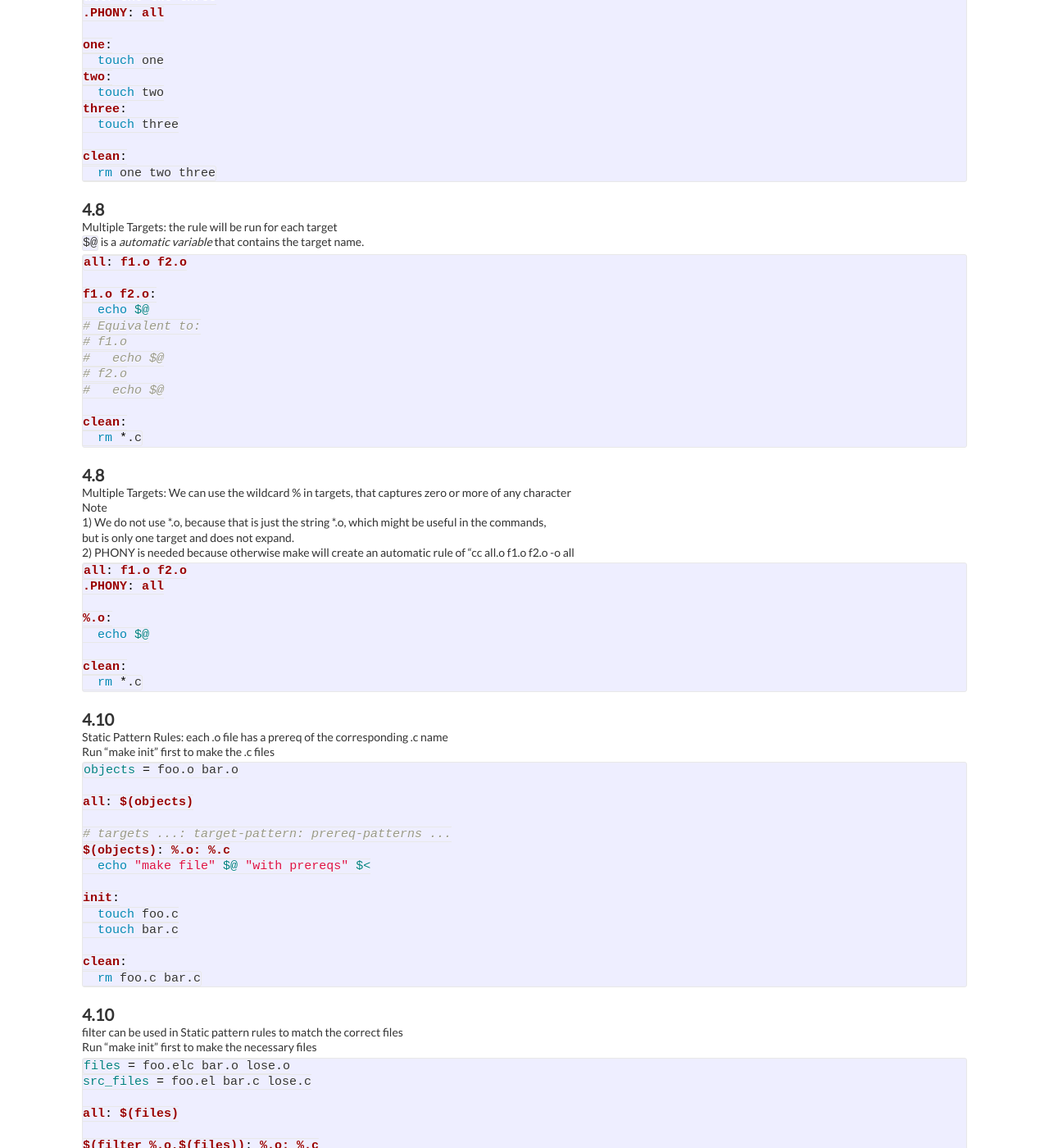
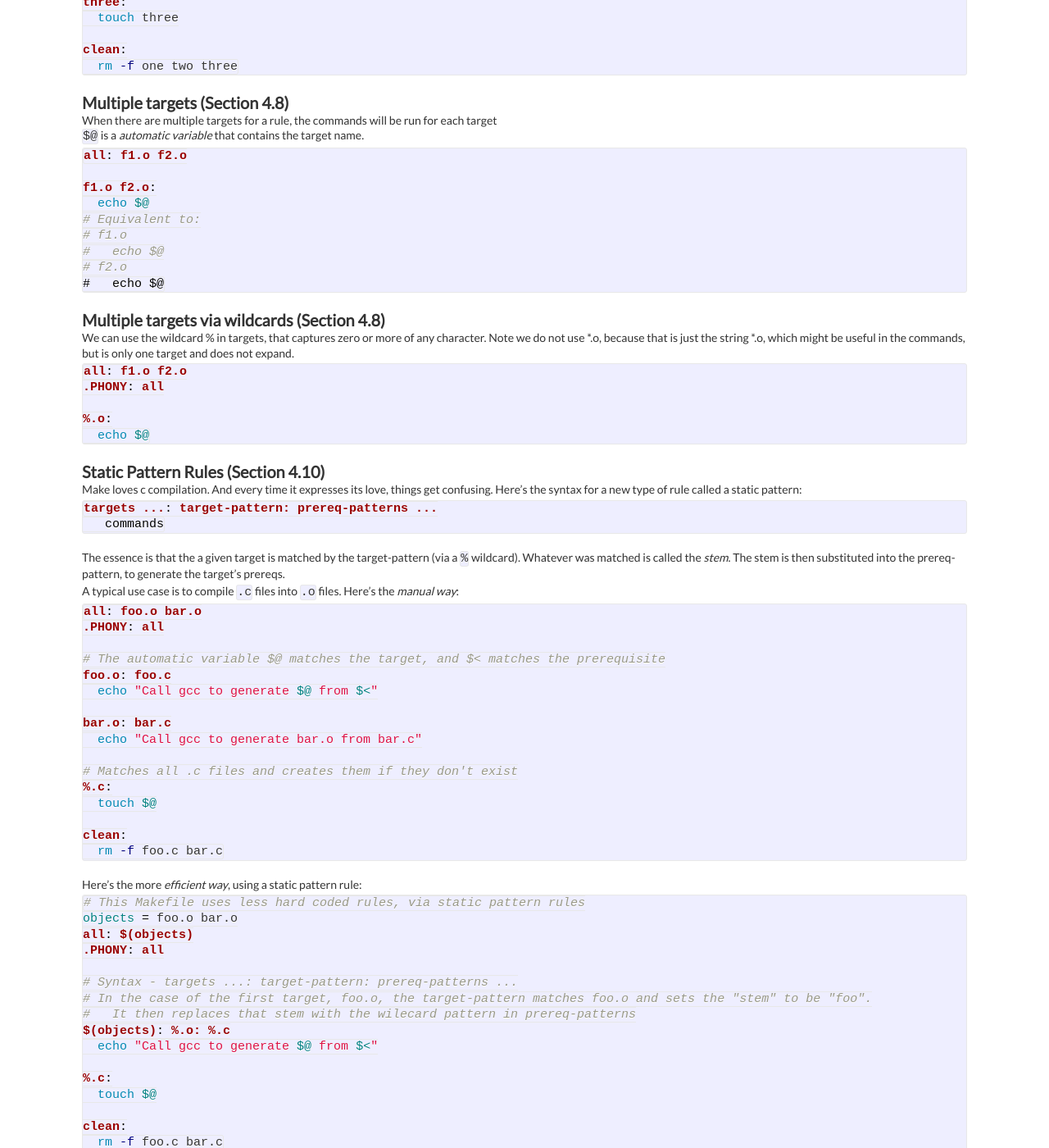
Before and after one commit to theicfire/makefiletutorial, a Jekyll site: the page built from index.md, in a window 1280 px wide and 1400 px high, scrolled down 3102 px. Shown: the whole window at 82% size. Built offline with Jekyll 4.4.1, drawn with Linux system fonts in a browser that asks for light colours; some of the changed text lies outside the part shown.

Commit message:
Better examples

```diff
--- a/index.md
+++ b/index.md
@@ -10,7 +10,20 @@
 - Target, goal, dependency
 -->
 
-**Intro**
+**Makefile Syntax**
+A Makefile consists of a set of *rules*. A rule generally looks like this:
+{% highlight txt %}
+targets : prerequisities
+   command
+   command
+   command
+{% endhighlight %}
+
+- The *targets* are file names, seperated by spaces. Typically, there is only one per rule.
+- The *commands* are a series of steps typically used to make the target(s). These *need to start with a tab character*, not spaces.
+- The *prerequisites* are also file names, seperated by spaces. These files need to exist before the commands for the target are run.
+
+**Simple Examples**
 This makefile has a single target, called `some_file`. The default target is the first target, so in this case `some_file` will run.
 {% highlight make %}
 some_file:
@@ -62,7 +75,7 @@
 	touch some_file
 
 clean:
-	rm some_file
+	rm -f some_file
 {% endhighlight %}
 
 Adding `.PHONY` to a target will prevent make from confusing the phony target with a file name. In this example, if the file "clean" is created, make clean will still be run. `.PHONY` is great to use, but I'll skip it in the rest of the examples for simplicity.
@@ -73,12 +86,12 @@
 
 .PHONY: clean
 clean:
-	rm some_file
-	rm clean
+	rm -f some_file
+	rm -f clean
 {% endhighlight %}
 
 **Variables (Section 2.4)**
-Variables can only be strings. Here's an example:
+Variables can only be strings. Here's an example of using them:
 {% highlight make %}
 files = file1 file2
 some_file: $(files)
@@ -91,47 +104,28 @@
 	touch file2
 
 clean:
-	rm file1 file2 some_file
-{% endhighlight %}
-
-
-**blah.c file**
-Some of the below examples will require this `blah.c` file:
-{% highlight c %}
-#include<stdio.h>
-#include <string.h>
-
-int main()
-{
-   printf("hello there\n");
-   return 0;
-}
+	rm -f file1 file2 some_file
 {% endhighlight %}
 
 **Magic Implicit Commands (Section 2.5)**
 Probably one of the most confusing parts about Make is the hidden coupling between Make and GCC. Make was largely made for GCC, and so makes compiling C/C++ programs "easy".
 
-If we have a target that is an object file (ends with .o), there is an *implicit command* that will be `cc -c file.c -o file.o`.
 {% highlight make %}
-# Requires blah.c
+# Implicit command of: "cc %blah.o -o blah"
+# Note: Do not put a comment inside of the blah.o rule; the implicit rule will not run!
+blah:
 
 # Implicit command of: "cc -c blah.c -o blah.o"
-# Note: 1) Do not put a comment inside of the blah.o rule; the implicit rule will not run!
-# 		2) If there is no blah.c file, the implicit rule will not run and will not complain.
 blah.o:
 
+blah.c:
+	echo "int main() { return 0; }" > blah.c
+
 clean:
-	rm blah.o
+	rm -f blah.o blah blah.c
 {% endhighlight %}
 
-**4.1**
-Print literal '$'
-{% highlight make %}
-some_file:
-	echo $$
-{% endhighlight %}
-
-**4.2**
+**Using Wildcard Characters (Section 4.2)**
 We can use wildcards in the target, prerequisites, or commands.
 Valid wildcards are `*, ?, [...]`
 {% highlight make %}
@@ -143,11 +137,11 @@
 	touch f2.c
 
 clean:
-	rm *.c
+	rm -f *.c
 
 {% endhighlight %}
 
-**4.2.3**
+**The Wildcard Function (Section 4.2.3)**
 We CANNOT use wildcards in other places, like variable declarations or function arguments
 Use the wildcard function instead.
 {% highlight make %}
@@ -160,12 +154,12 @@
 	echo $(objects)
 
 clean:
-	rm *.c
+	rm -f *.c
 
 
 {% endhighlight %}
 
-**4.3.2**
+**The vpath Directive (Section 4.3.2)**
 Use vpath to specify where some set of prerequisites exist. The format is `vpath <pattern> <directories, space/colon seperated>`
 `<pattern>` can have a `%`, which matches any zero or more characters.
 You can also do this globallyish with the variable VPATH
@@ -184,14 +178,12 @@
 
 clean:
 	rm -rf ../headers
-	rm some_binary
+	rm -f some_binary
 
 {% endhighlight %}
 
-**4.4**
-Making multiple targets? Make a phony 'all'!
-Note here PHONY is *after* all, because the target is seen as 'all' instead of PHONY,
-giving better error dumps.
+**The all target (Section 4.4)**
+Making multiple targets and you want all of them to run? Make a `all` target and designate it as `.PHONY`
 {% highlight make %}
 all: one two three
 .PHONY: all
@@ -204,12 +196,12 @@
 	touch three
 
 clean:
-	rm one two three
+	rm -f one two three
 
 {% endhighlight %}
 
-**4.8**
-Multiple Targets: the rule will be run for each target
+**Multiple targets (Section 4.8)**
+When there are multiple targets for a rule, the commands will be run for each target
 `$@` is a *automatic variable* that contains the target name.
 {% highlight make %}
 
@@ -223,17 +215,11 @@
 # f2.o
 # 	echo $@
 
-clean:
-	rm *.c
-
 {% endhighlight %}
 
-**4.8**
-Multiple Targets: We can use the wildcard % in targets, that captures zero or more of any character
-Note
-	1) We do not use *.o, because that is just the string *.o, which might be useful in the commands,
+**Multiple targets via wildcards (Section 4.8)**
+We can use the wildcard % in targets, that captures zero or more of any character. Note we do not use *.o, because that is just the string *.o, which might be useful in the commands,
 but is only one target and does not expand.
-	2) PHONY is needed because otherwise make will create an automatic rule of "cc all.o f1.o f2.o -o all
 <!--
 TODO why was this not a problem when I didn't use the % wildcard?
 -->
@@ -245,54 +231,80 @@
 %.o:
 	echo $@
 
-clean:
-	rm *.c
 {% endhighlight %}
 
-**4.10**
-Static Pattern Rules: each .o file has a prereq of the corresponding .c name
-Run "make init" first to make the .c files
+**Static Pattern Rules (Section 4.10)**
+Make loves c compilation. And every time it expresses its love, things get confusing. Here's the syntax for a new type of rule called a static pattern:
 {% highlight make %}
-objects = foo.o bar.o
+targets ...: target-pattern: prereq-patterns ...
+   commands
+{% endhighlight %}
 
-all: $(objects)
+The essence is that the a given target is matched by the target-pattern (via a `%` wildcard). Whatever was matched is called the *stem*. The stem is then substituted into the prereq-pattern, to generate the target's prereqs.
 
-# targets ...: target-pattern: prereq-patterns ...
-$(objects): %.o: %.c
-	echo "make file" $@ "with prereqs" $<
+A typical use case is to compile `.c` files into `.o` files. Here's the *manual way*:
+{% highlight make %}
+all: foo.o bar.o
+.PHONY: all
 
-init:
-	touch foo.c
-	touch bar.c
+# The automatic variable $@ matches the target, and $< matches the prerequisite
+foo.o: foo.c
+	echo "Call gcc to generate $@ from $<"
+
+bar.o: bar.c
+	echo "Call gcc to generate bar.o from bar.c"
+
+# Matches all .c files and creates them if they don't exist
+%.c:
+	touch $@
 
 clean:
-	rm foo.c bar.c
+	rm -f foo.c bar.c
+{% endhighlight %}
+
+Here's the more *efficient way*, using a static pattern rule:
+{% highlight make %}
+# This Makefile uses less hard coded rules, via static pattern rules
+objects = foo.o bar.o
+all: $(objects)
+.PHONY: all
+
+# Syntax - targets ...: target-pattern: prereq-patterns ...
+# In the case of the first target, foo.o, the target-pattern matches foo.o and sets the "stem" to be "foo".
+#   It then replaces that stem with the wilecard pattern in prereq-patterns
+$(objects): %.o: %.c
+	echo "Call gcc to generate $@ from $<"
+
+%.c:
+	touch $@
+
+clean:
+	rm -f foo.c bar.c
 
 {% endhighlight %}
 
-**4.10**
-filter can be used in Static pattern rules to match the correct files
-Run "make init" first to make the necessary files
+**Static Pattern Rules and Filter (Section 4.10)**
+`filter` can be used in Static pattern rules to match the correct files
 {% highlight make %}
 
-files = foo.elc bar.o lose.o
+obj_files = foo.elc bar.o lose.o
 src_files = foo.el bar.c lose.c
 
-all: $(files)
+all: $(obj_files)
 
-$(filter %.o,$(files)): %.o: %.c
+$(filter %.o,$(obj_files)): %.o: %.c
 	echo "target: " $@ "prereq: " $<
-$(filter %.elc,$(files)): %.elc: %.el
+$(filter %.elc,$(obj_files)): %.elc: %.el
 	echo "target: " $@ "prereq: " $<
 
-init:
-	touch $(src_files)
+%.c %.el:
+	touch %@
 
 clean:
-	rm $(src_files)
+	rm -f $(src_files)
 {% endhighlight %}
 
-**4.11**
+**Double-Colon Rules (Section 4.11)**
 Double-Colon Rules are rarely used, but allow the same target to run commands from multiple targets.
 If these were single colons, an warning would be printed and only the second set of commands would run.
 {% highlight make %}
@@ -305,11 +317,14 @@
 	echo "hello again"
 
 clean:
-	rm $(src_files)
+	rm -f $(src_files)
 
 {% endhighlight %}
 
-**4.12**
+<!--
+TODO: This example fails initially because blah.d doesn't exist. I'm not sure how to fix this example, there are probably better ones out there..
+
+**Generating Prerequisites Automatically (Section 4.12)**
 Example requires: blah.c
 Generating prereqs automatically
 This makes one small makefile per source file
@@ -322,10 +337,12 @@
     main.o main.d : main.c defs.h
 4) Running `make clean` will rerun the rm -f ... rule because the include line wants to include an up to date version of the file. There is such a target that updates it, so it runs that rule before including the file.
 {% highlight make %}
+# Run make init first, then run make
+# This outputs
 all: blah.d
 
 clean:
-	rm blah.d
+	rm -f blah.d blah.c blah.h blah.o blah
 
 %.d: %.c
 	rm -f $@; \
@@ -333,22 +350,26 @@
 	 sed 's,\($*\)\.o[ :]*,\1.o $@ : ,g' < $@.$$$$ > $@; \
 	 rm -f $@.$$$$
 
+init:
+	echo "#include \"blah.h\"; int main() { return 0; }" > blah.c
+	touch blah.h
+
 sources = blah.c
 
 include $(sources:.c=.d)
 {% endhighlight %}
+-->
 
-**5.1**
+**Command Echoing/Silencing (Section 5.1)**
 Add an @ before a command to stop it from being printed
 You can also run make with -s to add an @ before each line
 {% highlight make %}
 all:
 	@echo "This make line will not be printed"
 	echo "But this will"
-
 {% endhighlight %}
 
-**5.2**
+**Command Execution (Section 5.2)**
 Each command is run in a new shell (or at least the affect is as such)
 {% highlight make %}
 all:
@@ -365,11 +386,13 @@
 
 {% endhighlight %}
 
-**5.2**
-Note only: the default shell is /bin/sh. You can change this by changing the variable SHELL
+**Default Shell (Section 5.2)**
+The default shell is `/bin/sh`. You can change this by changing the variable SHELL:
 {% highlight make %}
+SHELL=/bin/bash
 
-
+cool:
+	echo "Hello from bash"
 {% endhighlight %}
 
 **5.4**
```
